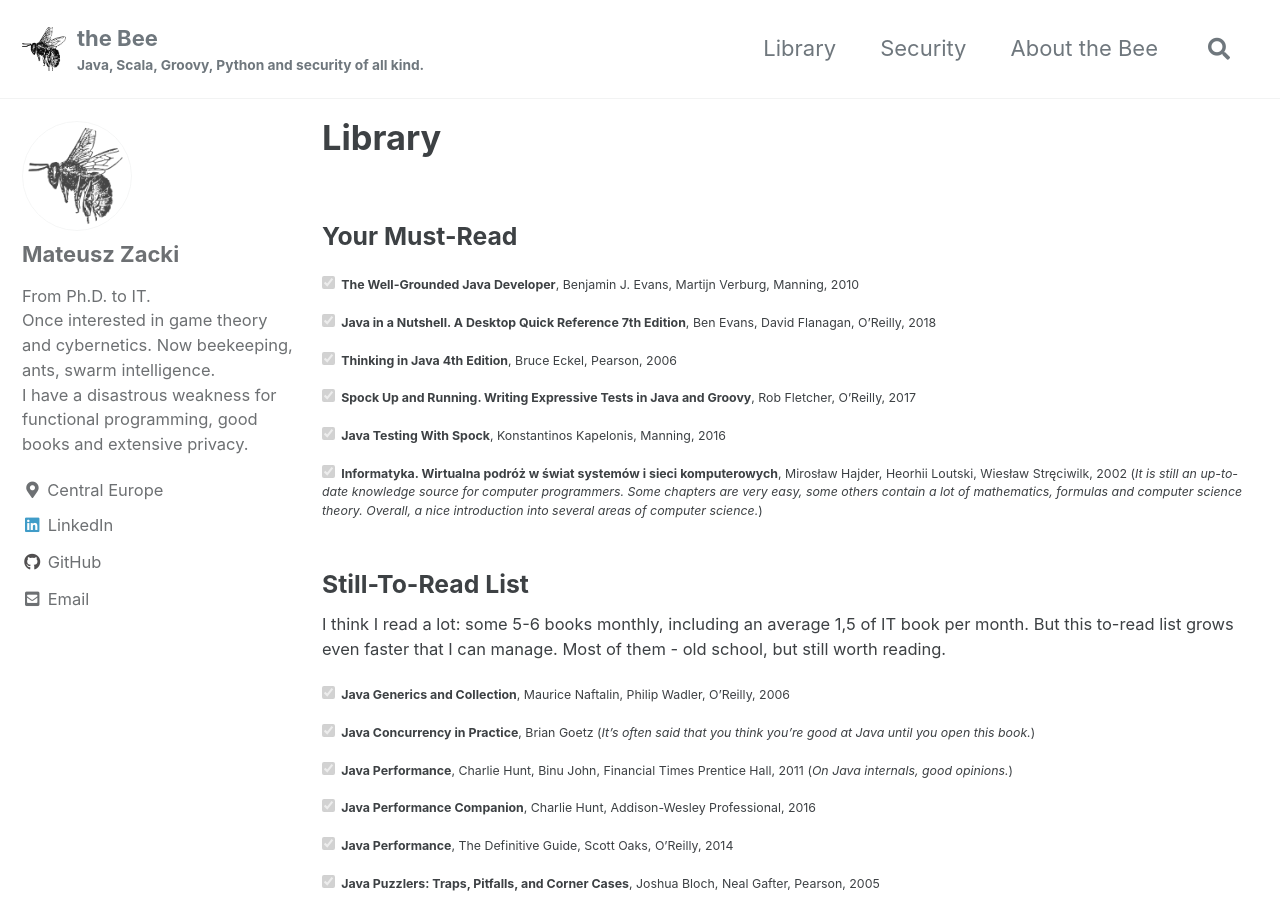
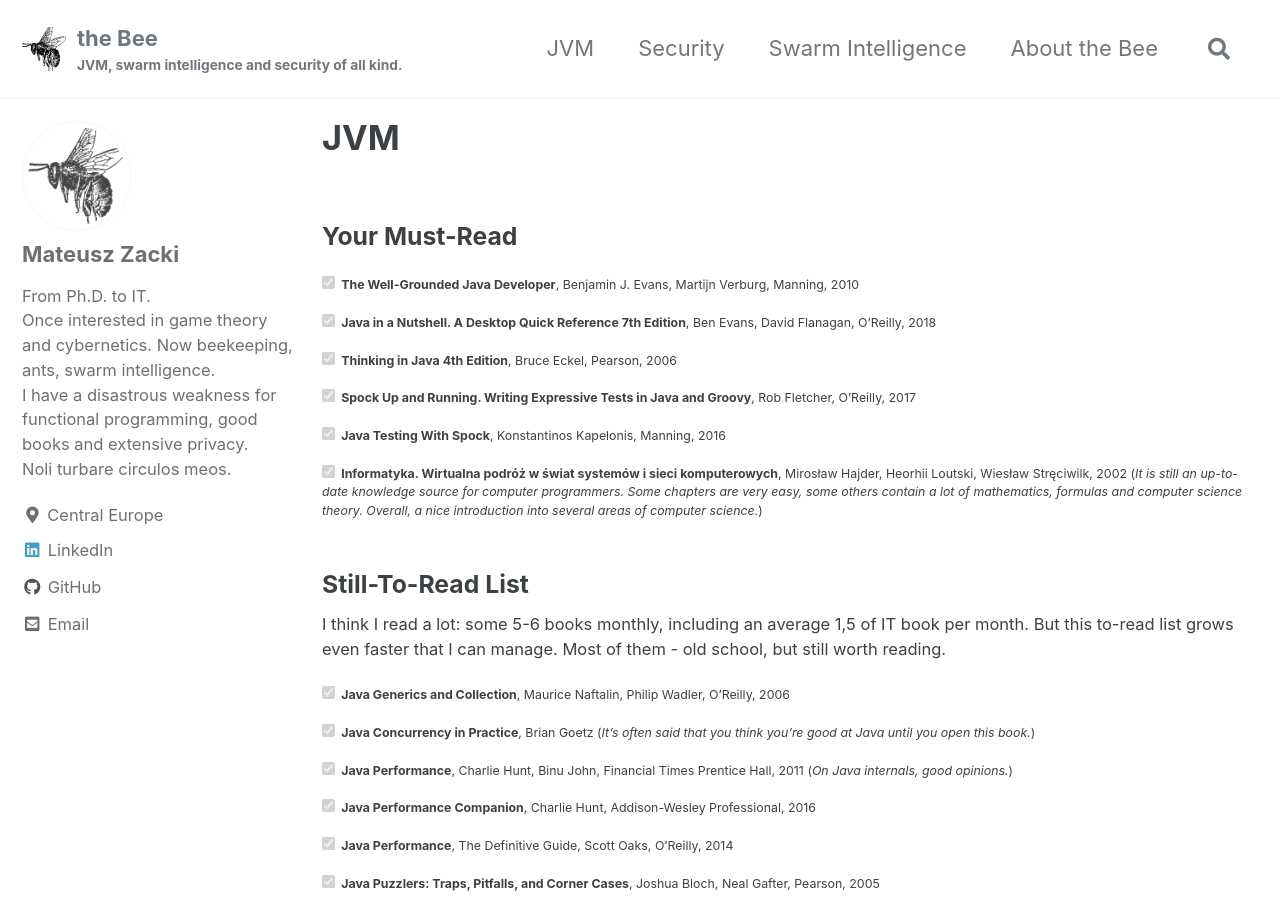
Before and after one commit to mzacki/mzacki.github.io, a Jekyll site: the page built from _pages/jvm.md, in a window 1280 px wide and 900 px high. Built offline with Jekyll 4.4.1, drawn with Linux system fonts in a browser that asks for light colours; cached includes are drawn as plain includes.

Commit message:
swarm algorithms

```diff
--- a/_config.yml
+++ b/_config.yml
@@ -18,7 +18,7 @@
 locale                   : "en-GB"
 title                    : "the Bee"
 title_separator          : "|"
-subtitle                 :  "Java, Scala, Groovy, Python and security of all kind."
+subtitle                 :  "JVM, swarm intelligence and security of all kind."
 name                     : "Mateusz Zacki"
 description              : "Engineer's logbook"
 url                      : "https://mzacki.github.io"
@@ -107,7 +107,8 @@
   name             : "Mateusz Zacki"
   avatar           : "/assets/images/bee.png"
   bio              : "From Ph.D. to IT. <br>Once interested in game theory and cybernetics. Now beekeeping, ants, swarm intelligence.
-  <br>I have a disastrous weakness for functional programming, good books and extensive privacy."
+  <br>I have a disastrous weakness for functional programming, good books and extensive privacy.
+  <br>Noli turbare circulos meos."
   location         : "Central Europe"
   email            : "zacki[dot]mateusz[at]gmail[dot]com"
   links:
--- a/_data/navigation.yml
+++ b/_data/navigation.yml
@@ -1,9 +1,11 @@
 # main links
 main:
-  - title: "Library"
-    url: /library
+  - title: "JVM"
+    url: /jvm
   - title: "Security"
     url: /security
+  - title: "Swarm Intelligence"
+    url: /swarm
   - title: "About the Bee"
     url: /about
   # - title: "Sample Collections"
--- a/_pages/library.md
+++ b/_pages/jvm.md
@@ -1,7 +1,7 @@
 ---
 layout: single
-title: Library
-permalink: /library/
+title: JVM
+permalink: /jvm/
 ---
 
 ### Your Must-Read
```
Also changed, not shown: _pages/security.md (+2 -0 lines), _pages/swarm.md (added, +29 -0 lines).
